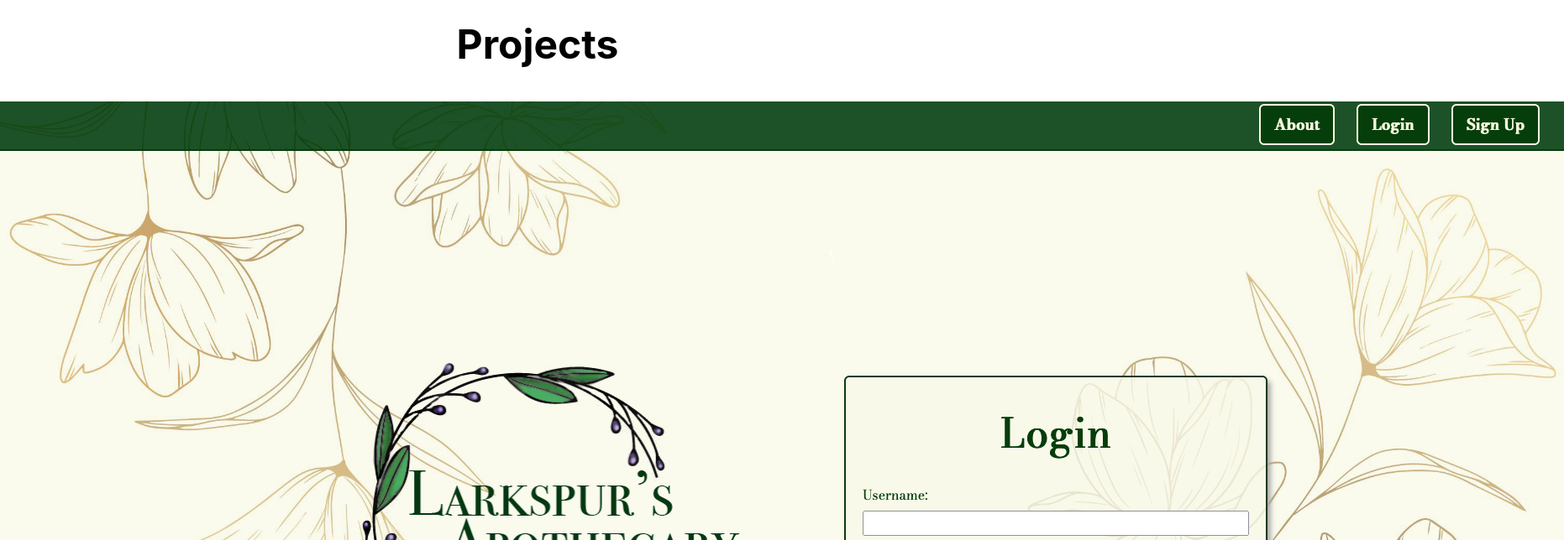
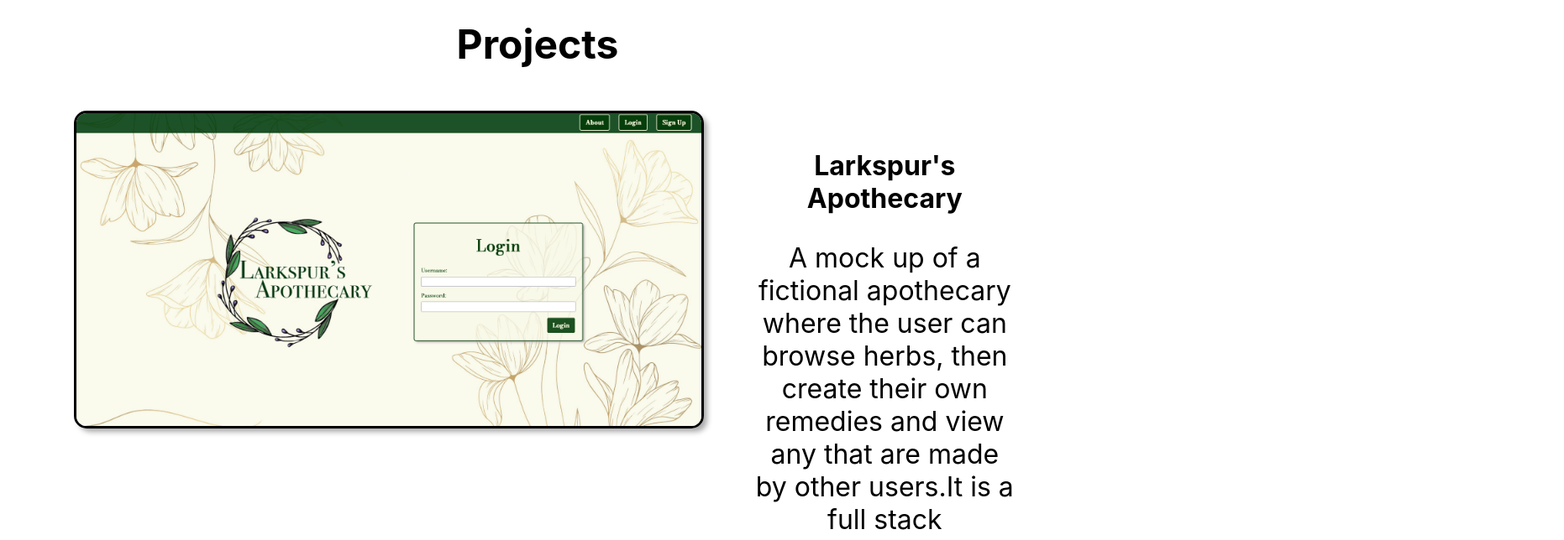
Before and after one commit to Amanda2900/portfolio, a React (Create React App) app: page / in a window 1280 px wide. Shown: the part 1880-2524 px from the top of the page at 84% size, 1862 px wide, since content can reach past the window. Built offline with nearby package versions, Linux system fonts and the light colour scheme.

Commit message:
add css for projects

```diff
--- a/src/components/bio.css
+++ b/src/components/bio.css
@@ -10,7 +10,10 @@ span {
 .profile > img {
   border-radius: 15px;
   margin: 20px;
-  width: 20%;
+  width: 425px;
+  height: 625px;
+  border: solid 3px black;
+  box-shadow: 5px 5px 6px -1px #AAA;
 }
 
 .bio-skills {
--- a/src/components/bio.jsx
+++ b/src/components/bio.jsx
@@ -13,7 +13,7 @@ function Bio() {
             My name is Amanda DiNoto. I am a software engineer who enjoys making programs that are engaging and easily accessible to everyone. I use my resourcefulness to tackle complicated problems. I am passionate about contributing to a well organized, open minded environment that fosters creativity and collaboration. My background in film and theater production enables me to easily adapt to new situations, quickly think of efficient solutions and collaborate well with a team.
           </p>
           <p>
-            <span>Skills: </span>JavaScript, HTML, CSS, React, Node, Express, EJS, Mongoose, MongoDB, Django, Python, Photoshop
+            <span>Skills: </span>JavaScript, HTML, CSS, React, Node, Express, EJS, Mongoose, MongoDB, Django, Python, and Photoshop.
           </p>
         </div>
       </div>
--- a/src/components/header.css
+++ b/src/components/header.css
@@ -30,7 +30,3 @@ nav > a {
   justify-content: space-around;
   color: black;
 }
-
-nav > a:hover {
-  text-decoration: underline;
-}
--- /dev/null
+++ b/src/components/projects.css
@@ -0,0 +1,20 @@
+.project-div {
+  display: flex;
+  margin: 50px;
+}
+
+.project-description {
+  width: 60%;
+  margin: 20px;
+}
+
+.project-img > img {
+  width: 90%;
+  border-radius: 15px;
+  border: solid 3px black;
+  box-shadow: 5px 5px 6px -1px #AAA;
+}
+
+.project-description > h2 {
+  font-size: 2rem;
+}
--- a/src/components/projects.jsx
+++ b/src/components/projects.jsx
@@ -1,4 +1,5 @@
 import React from 'react';
+import './projects.css'
 import SS1 from '../assets/la-screenshot.png';
 import SS2 from '../assets/tl-screenshot.png';
 import SS3 from '../assets/pf-screenshot.png';
--- a/src/index.css
+++ b/src/index.css
@@ -22,6 +22,11 @@ p {
 
 a {
   text-decoration: none;
+  color: black;
+}
+
+a:hover {
+  text-decoration: underline;
 }
 
 section > h1 {
```
